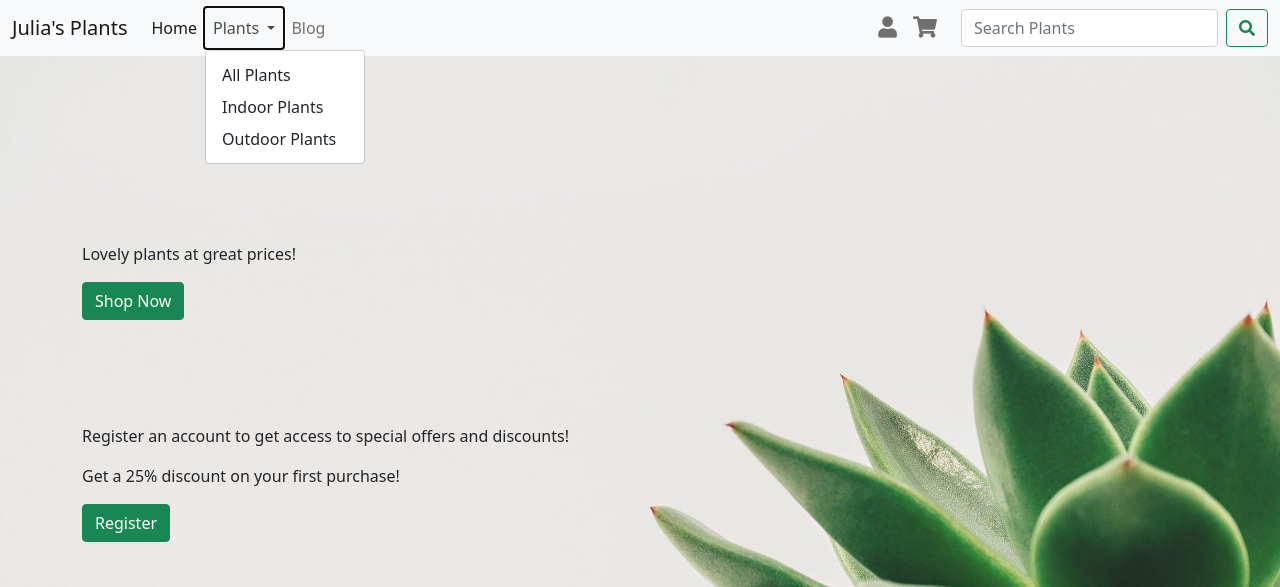
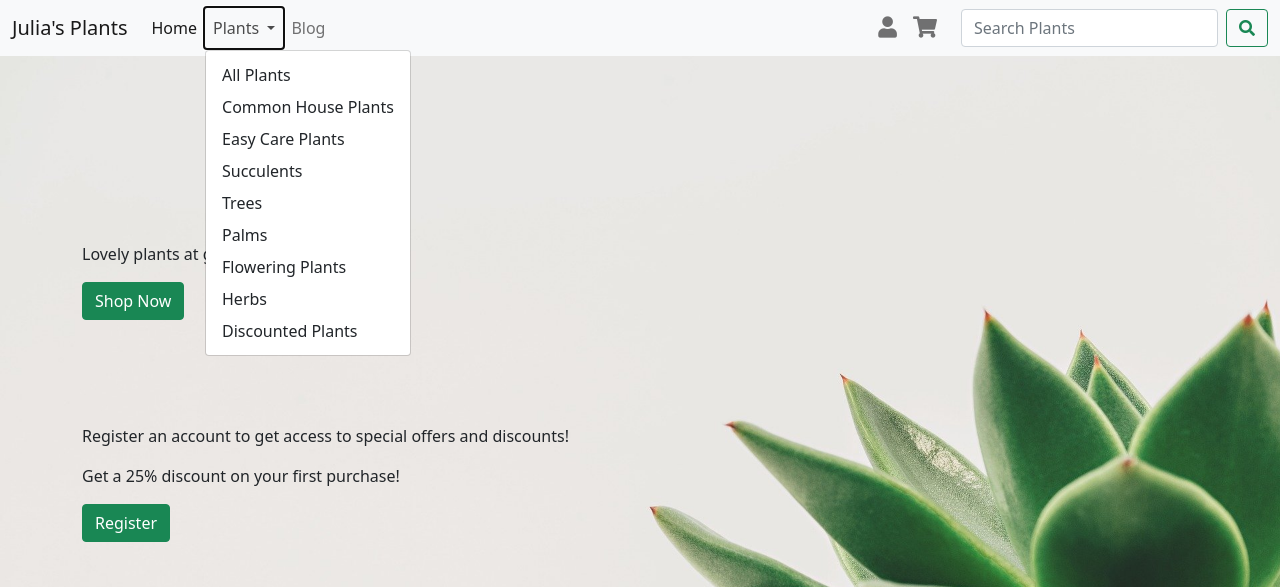
Before and after one commit to mangez84/juliasplants, a Django app: page / in a window 1280 px wide, after a click on "Plants". Shown: the top 587 px of the page. Run offline with Django 3.2, Linux system fonts and the light colour scheme; some libraries are stand-ins or nearby versions.

```diff
--- a/templates/base.html
+++ b/templates/base.html
@@ -50,8 +50,14 @@
                             </a>
                             <ul class="dropdown-menu" aria-labelledby="navbar-plants">
                                 <li><a class="dropdown-item" href="{% url 'plants' %}">All Plants</a></li>
-                                <li><a class="dropdown-item" href="#">Indoor Plants</a></li>
-                                <li><a class="dropdown-item" href="#">Outdoor Plants</a></li>
+                                <li><a class="dropdown-item" href="{% url 'plants' %}">Common House Plants</a></li>
+                                <li><a class="dropdown-item" href="{% url 'plants' %}">Easy Care Plants</a></li>
+                                <li><a class="dropdown-item" href="{% url 'plants' %}">Succulents</a></li>
+                                <li><a class="dropdown-item" href="{% url 'plants' %}">Trees</a></li>
+                                <li><a class="dropdown-item" href="{% url 'plants' %}">Palms</a></li>
+                                <li><a class="dropdown-item" href="{% url 'plants' %}">Flowering Plants</a></li>
+                                <li><a class="dropdown-item" href="{% url 'plants' %}">Herbs</a></li>
+                                <li><a class="dropdown-item" href="{% url 'plants' %}">Discounted Plants</a></li>
                             </ul>
                         </li>
                         <li class="nav-item">
```
Also changed, not shown: plants/static/plants/css/plants.css (+7 -0 lines), plants/templates/plants/plants.html (+14 -1 lines), plants/views.py (+7 -1 lines), media/512px-Ficus_benjamina2.jpg (added), media/512px_Hierbabuena_0611_Revised.jpg (added), media/512px_Turbinicarpus_knuthianus.jpg (added), plants/migrations/0001_initial.py (added), plants/migrations/0002_rename_plants_plant.py (added).
